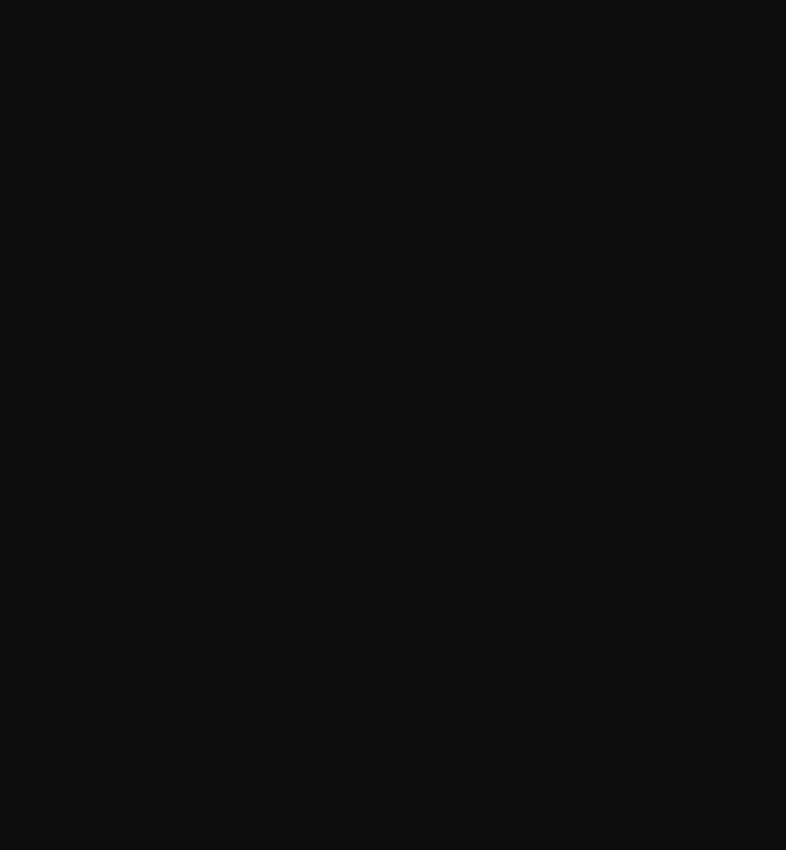
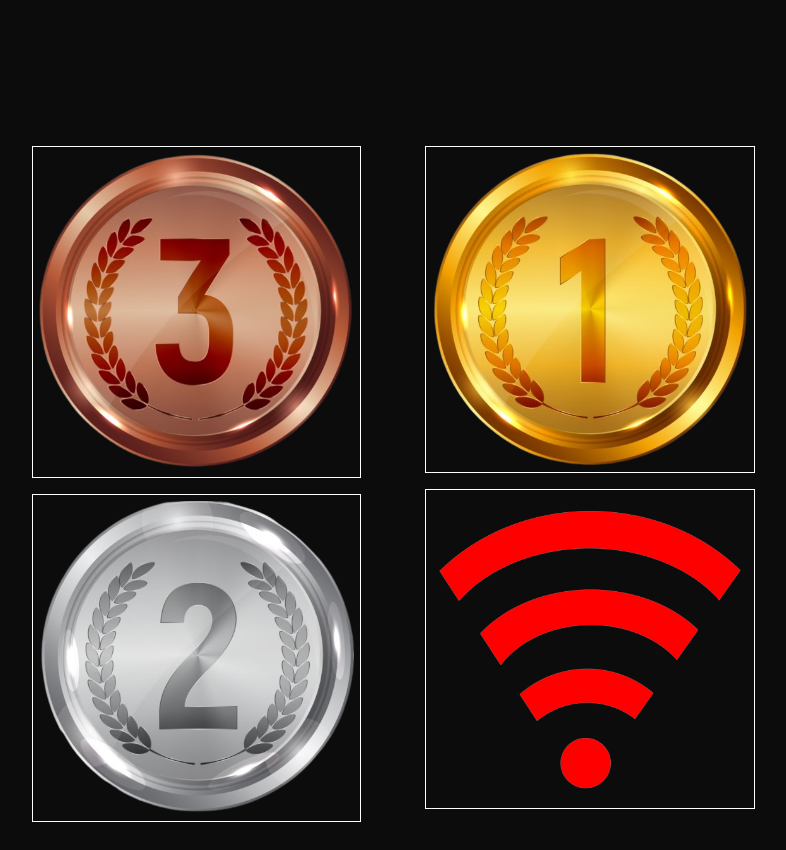
Before and after one commit to nickrosario100/CarlosWeb, a React (Create React App) app: page /about in a window 1280 px wide. Shown: the part 1860-2710 px from the top of the page, without its empty margins (50-836 px from the left). Before the commit the page ends 1884 px from the top, so only its background shows below. Built offline with nearby package versions, Linux system fonts and the light colour scheme.

Commit message:
new plan laylout

```diff
--- a/src/content_option.js
+++ b/src/content_option.js
@@ -142,12 +142,47 @@ const socialprofils = {
     tiktok: "https://www.tiktok.com/@macmethodlifts?_t=8ecuMCwMNFy&_r=1",
     youtube:"https://www.youtube.com/@Mac_Method",
 };
+
+const plans = [{
+    picture:[bronze],
+    title: "Bronze:",
+    description: "Details on bronze plan",
+    sessions:"amount of sessions",
+    timePerSession:"1/2 Hour",
+    cost:"$70",
+},
+{
+    picture:[silver],
+    title: "Silver:",
+    description: "Details on silver plan",
+    sessions:"amount of sessions",
+    timePerSession:"1/2 Hour",
+    cost:"$70",
+},
+{
+    picture:[gold],
+    title: "Gold:",
+    description: "Details on gold plan",
+    sessions:"amount of sessions",
+    timePerSession:"1/2 Hour",
+    cost:"$70",
+},
+{
+    picture:[wifi],
+    title: "Online:",
+    description: "Details on online plan",
+    sessions:"amount of sessions",
+    timePerSession:"1/2 Hour",
+    cost:"$70",
+},
+]
 export {
     meta,
     dataabout,
     dataportfolio,
     worktimeline,
     // skills,
+    plans,
     services,
     introdata,
     contactConfig,
--- a/src/pages/about/index.js
+++ b/src/pages/about/index.js
@@ -8,6 +8,7 @@ import {
   worktimeline,
   // skills,
   services,
+  plans
 } from "../../content_option";
 
 export const About = () => {
@@ -57,6 +58,7 @@ export const About = () => {
               </tbody>
             </table>
           </Col>
+
         </Row>
         {/* <Row className="sec_sp">
           <Col lg="5">
@@ -101,6 +103,24 @@ export const About = () => {
             })}
           </Col>
         </Row>
+        <Row>
+        <div className="mb-5 pc_items_ho">
+          {plans.map((data, i) => {
+            return (
+              <div key={i} className="pc_item">
+                <img src={data.picture} alt="" />
+                <div className="content">
+                <h1 className="service_desc">{data.title}</h1>
+                <p className="service_desc">{data.description}</p>
+                  <p className="service_desc">{data.sessions}</p>
+                  <p className="service_desc">{data.timePerSession}</p>
+                  <p className="service_desc">{data.cost}</p>
+                </div>
+              </div>
+            );
+          })}
+        </div>
+        </Row>
       </Container>
     </HelmetProvider>
   );
--- a/src/pages/portfolio/style.css
+++ b/src/pages/portfolio/style.css
@@ -78,3 +78,86 @@
 .po_item .content a:hover {
     text-decoration: none;
 }
+
+/* ============================================== */
+
+.pc_items_ho {
+    column-width: 15em;
+    -moz-column-width: 15em;
+    -webkit-column-width: 15em;
+    column-gap: 4rem;
+    -moz-column-gap: 4rem;
+    -webkit-column-gap: 4rem;
+}
+
+.pc_item {
+    display: inline-block;
+    width: 100%;
+    text-align: center;
+    margin: 0.5rem auto;
+    position: relative;
+    background: rgba(0, 0, 0, 0);
+    padding: 6px;
+    border: 1px solid var(--secondary-color);
+    transition: 0.3s ease;
+    font-size: 0;
+    min-height: 300px;
+}
+
+.pc_item img {
+    max-width: 100%;
+}
+
+.pc_item .content {
+    position: absolute;
+    height: 0;
+    width: 0;
+    top: 50%;
+    left: 50%;
+    transform: translate(-50%, -50%);
+    background: var(--overlay-color);
+    z-index: 1;
+    display: flex;
+    justify-content: center;
+    flex-direction: column;
+    align-items: center;
+    height: 100%;
+    width: 100%;
+    transition: 0.3s ease-in-out;
+    opacity: 0;
+    border: 1px solid black;
+}
+
+.pc_item .content {
+    opacity: 0;
+    transition-delay: 1s;
+    transition: 0.3s ease;
+    font-size: 20px;
+}
+
+.pc_item:hover {
+    box-shadow: 0 10px 15px 0 rgba(0, 0, 0, 0.25);
+}
+
+.pc_item:hover .content {
+    height: calc(100% - 30px);
+    width: calc(100% - 30px);
+    opacity: 1;
+}
+
+.pc_item:hover .content {
+    opacity: 1;
+    color: var(--secondary-color);
+}
+
+.pc_item .content a {
+    background: var(--bg-color);
+    border: solid 1px var(--text-color);
+    padding: 4px 8px;
+    text-align: center;
+    font-size: 1rem;
+}
+
+.pc_item .content a:hover {
+    text-decoration: none;
+}
```
